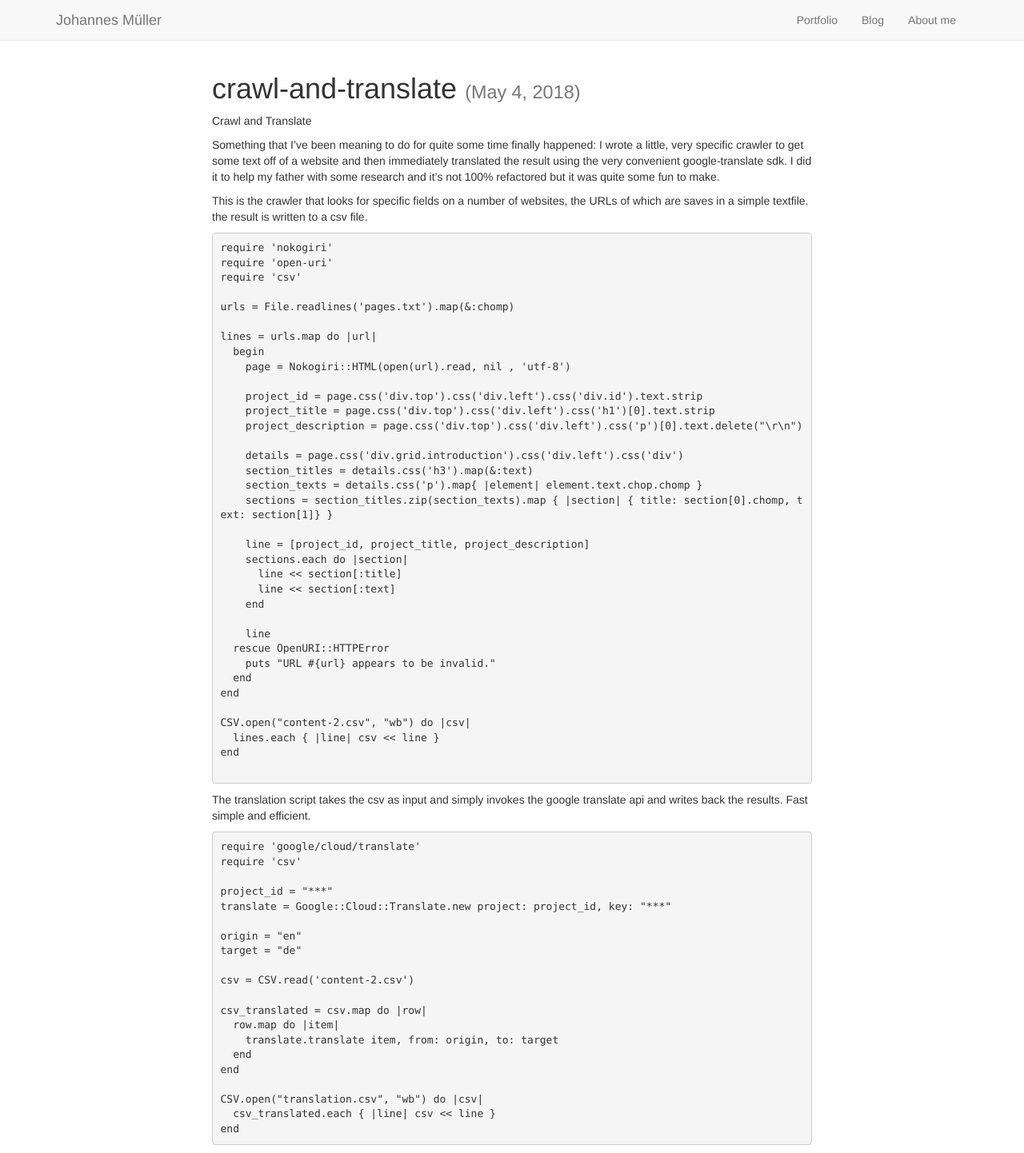
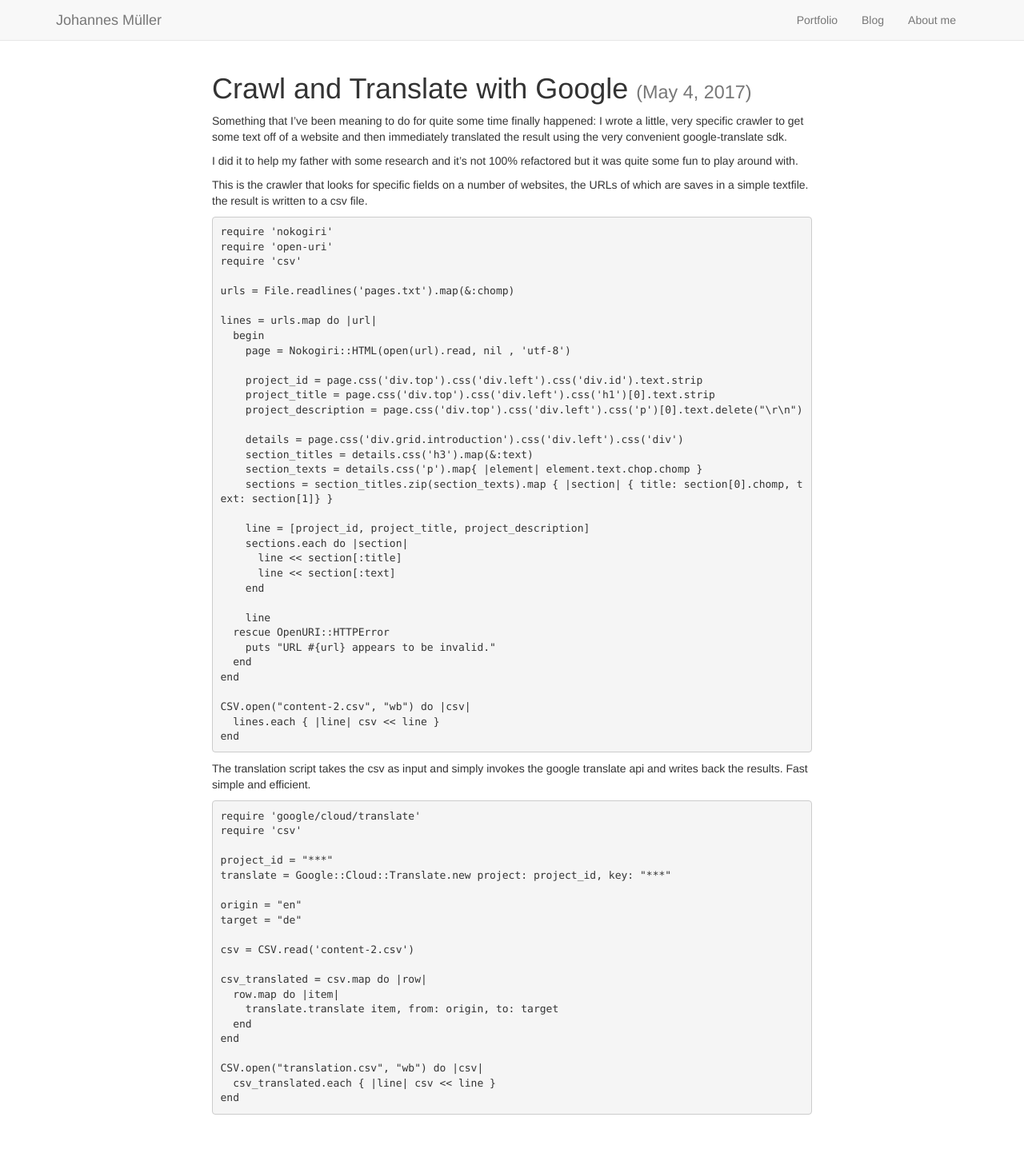
Before and after one commit to joh-mue/joh-mue.github.io, a Jekyll site: the page built from _posts/2017-05-04-crawl-and-translate.markdown, in a window 1280 px wide. Shown: the whole page at 80% size. Built offline with Jekyll 4.4.1, drawn with Linux system fonts in a browser that asks for light colours; nearby versions of some CDN libraries; after the commit the page ends 1404 px from its top, so only the background shows below that.

Commit message:
2017-05-04-crawl-and-translate

````diff
--- a/_posts/2018-05-04-crawl-and-translate.markdown
+++ b/_posts/2017-05-04-crawl-and-translate.markdown
@@ -1,15 +1,16 @@
 ---
-title: crawl-and-translate
+title: Crawl and Translate with Google
 layout: post
+tags: ruby
 ---
 
-Crawl and Translate
+Something that I've been meaning to do for quite some time finally happened: I wrote a little, very specific crawler to get some text off of a website and then immediately translated the result using the very convenient google-translate sdk.
 
-Something that I've been meaning to do for quite some time finally happened: I wrote a little, very specific crawler to get some text off of a website and then immediately translated the result using the very convenient google-translate sdk. I did it to help my father with some research and it's not 100% refactored but it was quite some fun to make.
+I did it to help my father with some research and it's not 100% refactored but it was quite some fun to play around with.
 
 This is the crawler that looks for specific fields on a number of websites, the URLs of which are saves in a simple textfile. the result is written to a csv file.
 
-```ruby
+{% highlight ruby %}
 require 'nokogiri'
 require 'open-uri'
 require 'csv'
@@ -45,7 +46,7 @@ CSV.open("content-2.csv", "wb") do |csv|
   lines.each { |line| csv << line }
 end
 
-```
+{% endhighlight %}
 
 The translation script takes the csv as input and simply invokes the google translate api and writes back the results. Fast simple and efficient.
 
````
